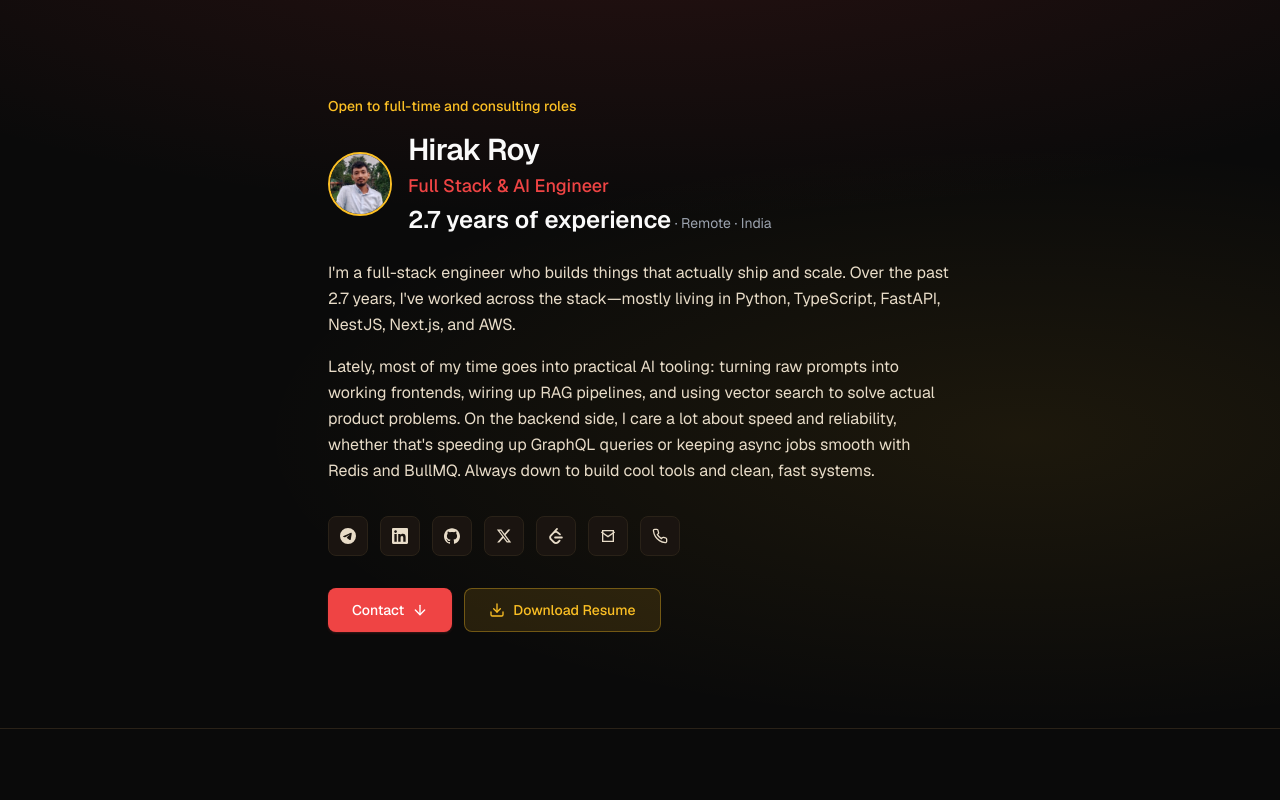
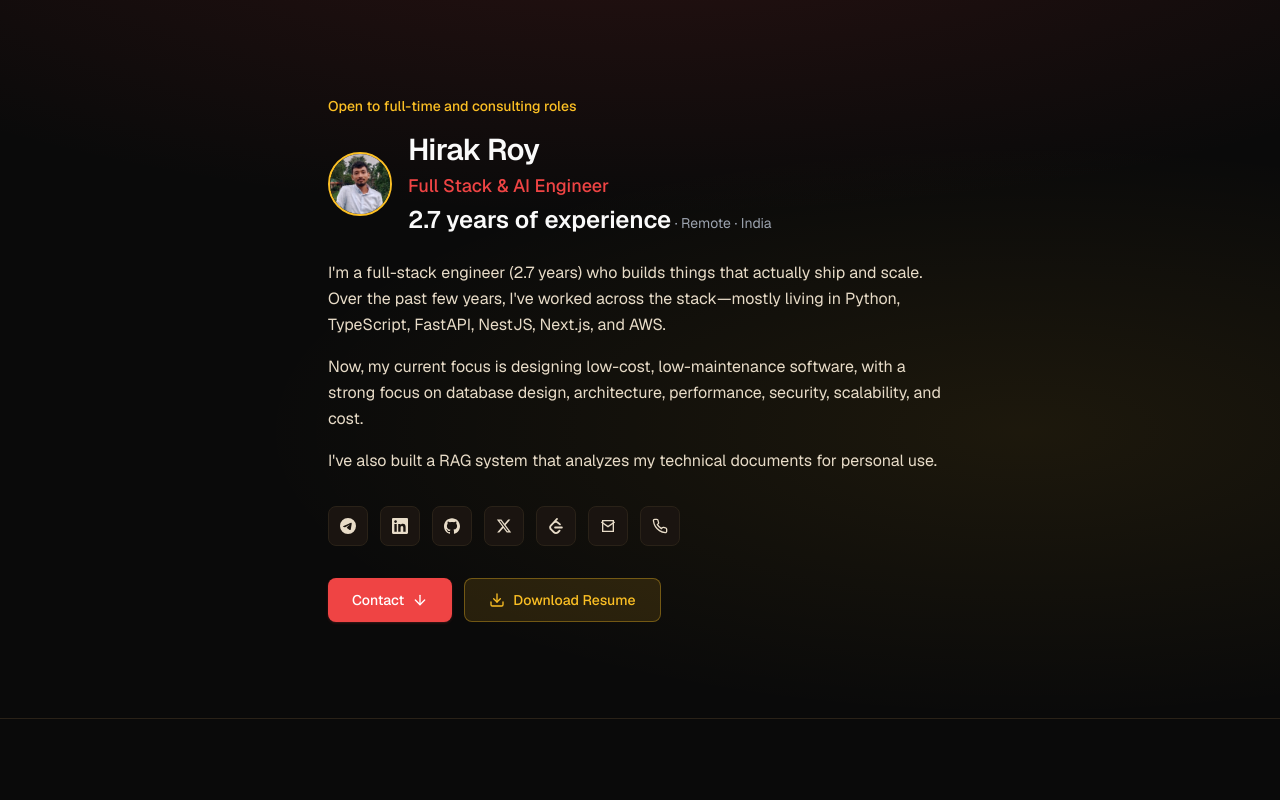
Before and after one commit to hirakroya50/portfolio, a Next.js app: page / in a window 1280 px wide. Shown: the top 800 px of the page. Built offline with nearby package versions, Linux system fonts and the light colour scheme.

Commit message:
Update profile bio to reflect current focus on low-cost software design and personal RAG system development, while enhancing clarity and conciseness of experience description.

```diff
--- a/content/profile.ts
+++ b/content/profile.ts
@@ -4,9 +4,12 @@ export const profile = {
   yearsExperience: "2.7",
   tagline:
     "Building scalable AI products and production backends with Node.js, Python, and AWS.",
-  bio: `I'm a full-stack engineer who builds things that actually ship and scale. Over the past 2.7 years, I've worked across the stack—mostly living in Python, TypeScript, FastAPI, NestJS, Next.js, and AWS.
+  bio: `I'm a full-stack engineer (2.7 years) who builds things that actually ship and scale. Over the past few years, I've worked across the stack—mostly living in Python, TypeScript, FastAPI, NestJS, Next.js, and AWS.
 
-Lately, most of my time goes into practical AI tooling: turning raw prompts into working frontends, wiring up RAG pipelines, and using vector search to solve actual product problems. On the backend side, I care a lot about speed and reliability, whether that's speeding up GraphQL queries or keeping async jobs smooth with Redis and BullMQ. Always down to build cool tools and clean, fast systems.`,
+Now, my current focus is designing low-cost, low-maintenance software, with a strong focus on database design, architecture, performance, security, scalability, and cost.
+
+I've also built a RAG system that analyzes my technical documents for personal use.
+`,
   avatar: "/profile-pic.jpg",
   email: "hirakroya50@gmail.com",
   phone: "+91 9002297603",
@@ -14,7 +17,7 @@ Lately, most of my time goes into practical AI tooling: turning raw prompts into
   location: "Remote · India",
   availability: "Open to full-time and consulting roles",
   linkedin: "https://www.linkedin.com/in/royhirakp/",
-  x: "https://x.com/hirakroya50",
+  x: "https://x.com/HirakR65047",
   github: "https://github.com/hirakroya50",
   leetcode: "https://leetcode.com/u/royhirakp/",
   portfolio: "https://hirakroy.dev",
```
